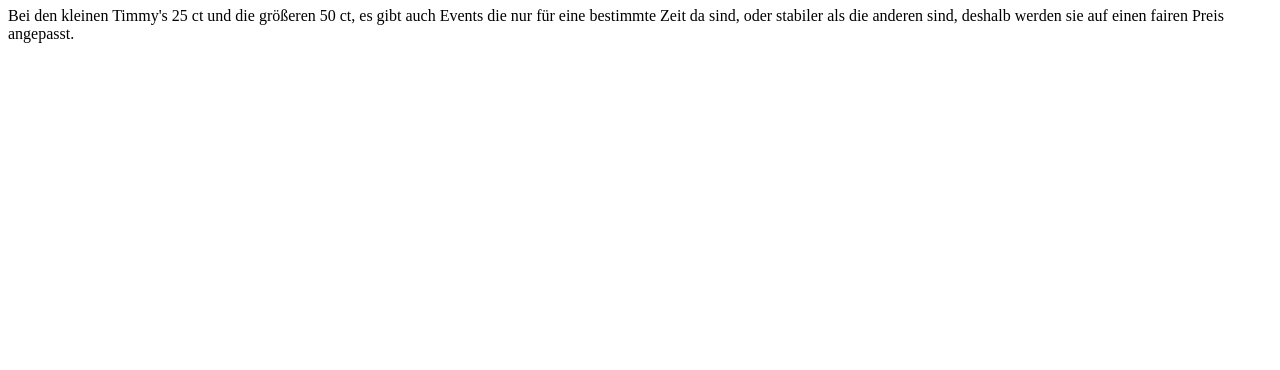
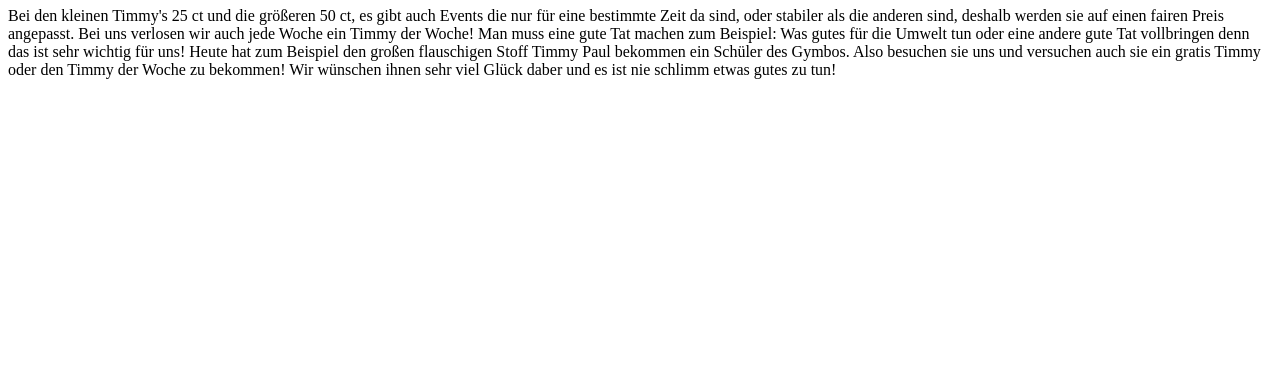
Before and after one commit to timmy-production/timmy-production.github.io, a plain HTML site: page index.html in a window 1280 px wide. Shown: the part 430-800 px from the top of the page. Drawn offline with Linux system fonts and the light colour scheme.

Commit message:
Update index.html

```diff
--- a/index.html
+++ b/index.html
@@ -17,6 +17,16 @@
         Die genaue Adresse ist: Rudolf Heinrich-Straße 3. Wir hoffen sie kommen uns bald besuchen!</p>
         <h1>Unsere Preise sind:</h1>
         <p>Bei den kleinen Timmy's 25 ct und die größeren 50 ct, es gibt auch Events die nur für eine bestimmte Zeit
-            da sind, oder stabiler als die anderen sind, deshalb werden sie auf einen fairen Preis angepasst.</p>
+            da sind, oder stabiler als die anderen sind, deshalb werden sie auf einen fairen Preis angepasst.
+
+
+
+
+        Bei uns verlosen wir auch jede Woche ein Timmy der Woche! Man muss eine gute Tat machen zum Beispiel:
+        Was gutes für die Umwelt tun oder eine andere gute Tat vollbringen denn das ist sehr wichtig für uns!
+
+        Heute hat zum Beispiel den großen flauschigen Stoff Timmy Paul bekommen ein Schüler des Gymbos.
+        Also besuchen sie uns und versuchen auch sie ein gratis Timmy oder den Timmy der Woche zu bekommen!
+        Wir wünschen ihnen sehr viel Glück daber und es ist nie schlimm etwas gutes zu tun!</p>
     </body>
 </html>
```
